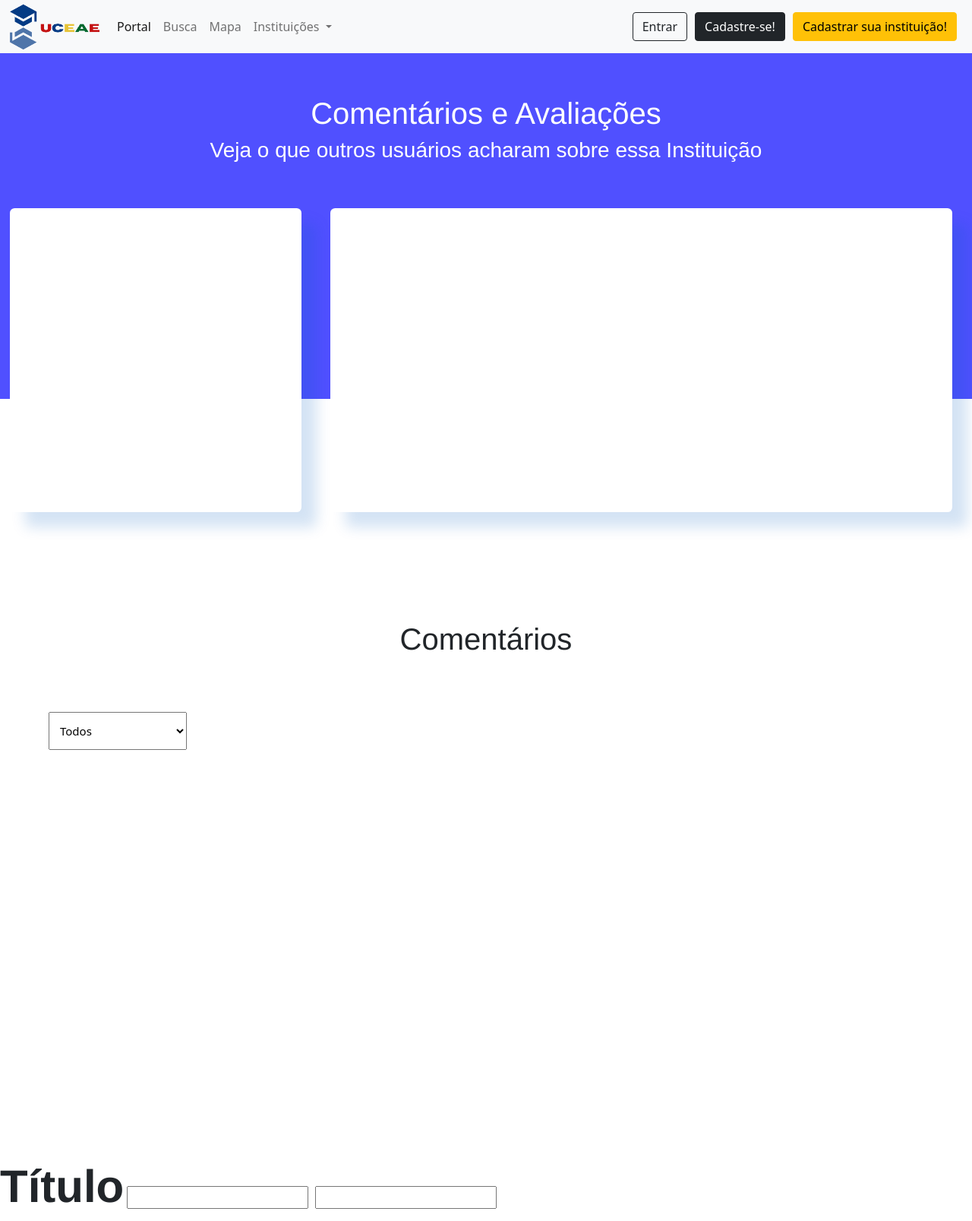
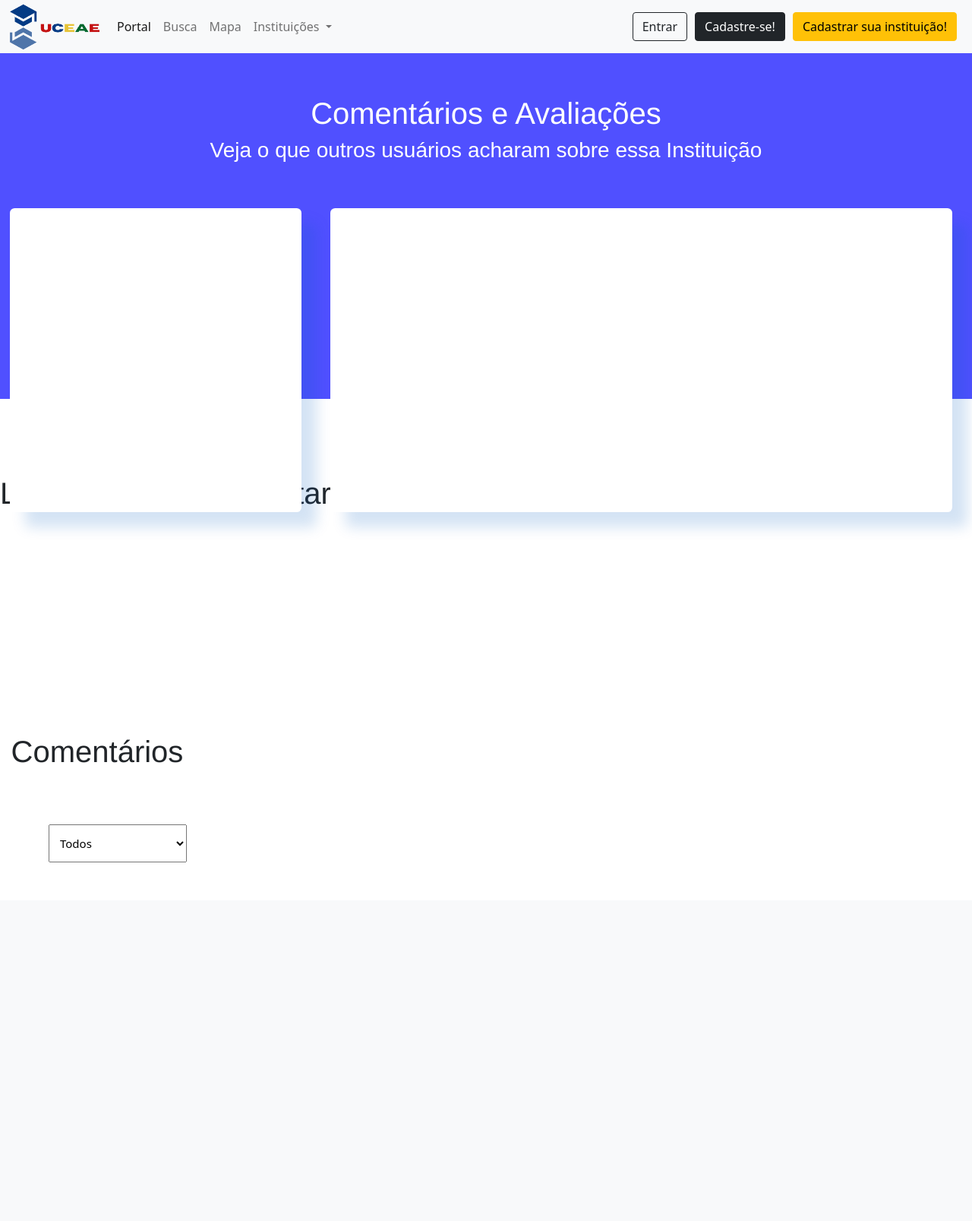
Before and after one commit to Eduardo5538/UCEAE, a PHP site: page /uceae-aluno/cadastroComentarios.php in a window 1280 px wide. Shown: the whole page at 76% size. After the commit the page ends 1135 px from the top, so only its background shows below. Run offline with PHP 8.4, Linux system fonts and the light colour scheme.

Commit message:
comentarios quase feitos

```diff
--- a/uceae-aluno/cadastroComentarios.php
+++ b/uceae-aluno/cadastroComentarios.php
@@ -84,6 +84,27 @@
     </div>
    </div>
 
+
+    <!-- Inserir Comentário -->
+    <?php
+    if(!isset($_SESSION['CNPJ']) && isset($_SESSION['CPF'])){
+      if($_SESSION['CPF'] != ''){
+        echo "<h1>Inserir Comentário</h1>
+          <label for='Titulo' class='titulo-comentario'>Título</label>
+              <input type='text' name='titulo' id='txt_titulo' class='input-text titulo'><br>
+           <label for='Comentário' class='texto-comentario'>Comentário</label><br>
+              <input type='text' name='comentario' id='txt_comentario' class='input-text comentario'><br>
+          ";
+
+      }
+    }
+    else{
+      echo "<h1 id='mensagem'>Logue-se para comentar</h1>";
+    }
+
+
+
+    ?>
     <!-- Área de Comentários -->
 
    <div class="comentarios">
@@ -95,13 +116,6 @@
         </select>
     </div>
    </div>
-
-    <!-- Inserir Comentário -->
-
-     <label for="Titulo" class="titulo-comentario">Título</label>
-        <input type="text" name="titulo" id="txt_titulo" class="input-text">
-     <label for="Comentário" class="texto-comentario"></label>
-        <input type="text" name="comentario" id="txt_comentario" class="input-text">
 
    <!-- Modal -->
 
--- a/uceae-aluno/css/cadastroComentarios.css
+++ b/uceae-aluno/css/cadastroComentarios.css
@@ -66,7 +66,7 @@ h3{
 }
 .comentarios{
     width: 100%;
-    height: 100%;
+    height: 40%;
     text-align: center;
 }
 
@@ -74,7 +74,7 @@ h3{
 
 .barra-filtro{
     width: 100%;
-    height: 150px;
+    height: 30px;
     text-align: left;
     margin: 0 auto;
     padding-left: 5%;
@@ -98,8 +98,27 @@ h3{
 }
 
 .titulo-comentario{
-    font-size: 60px;
+    font-size: 40px;
     text-align: left;
     font-weight: 700;
     font-family: 'Franklin Gothic Medium', 'Arial Narrow', Arial, sans-serif;
+    padding-left: 5rem;
 }
+.texto-comentario{
+    font-size: 30px;
+    text-align: left;
+    font-family: arial;
+    padding: 5rem;
+}
+.input-text{
+    border-radius: .5rem;
+    height: 50px;
+    background-color: transparent;
+}
+.comentario{
+    width: 25%;
+    margin-left: 5rem;
+}
+.titulo{
+    width: 20%;
+}
```
